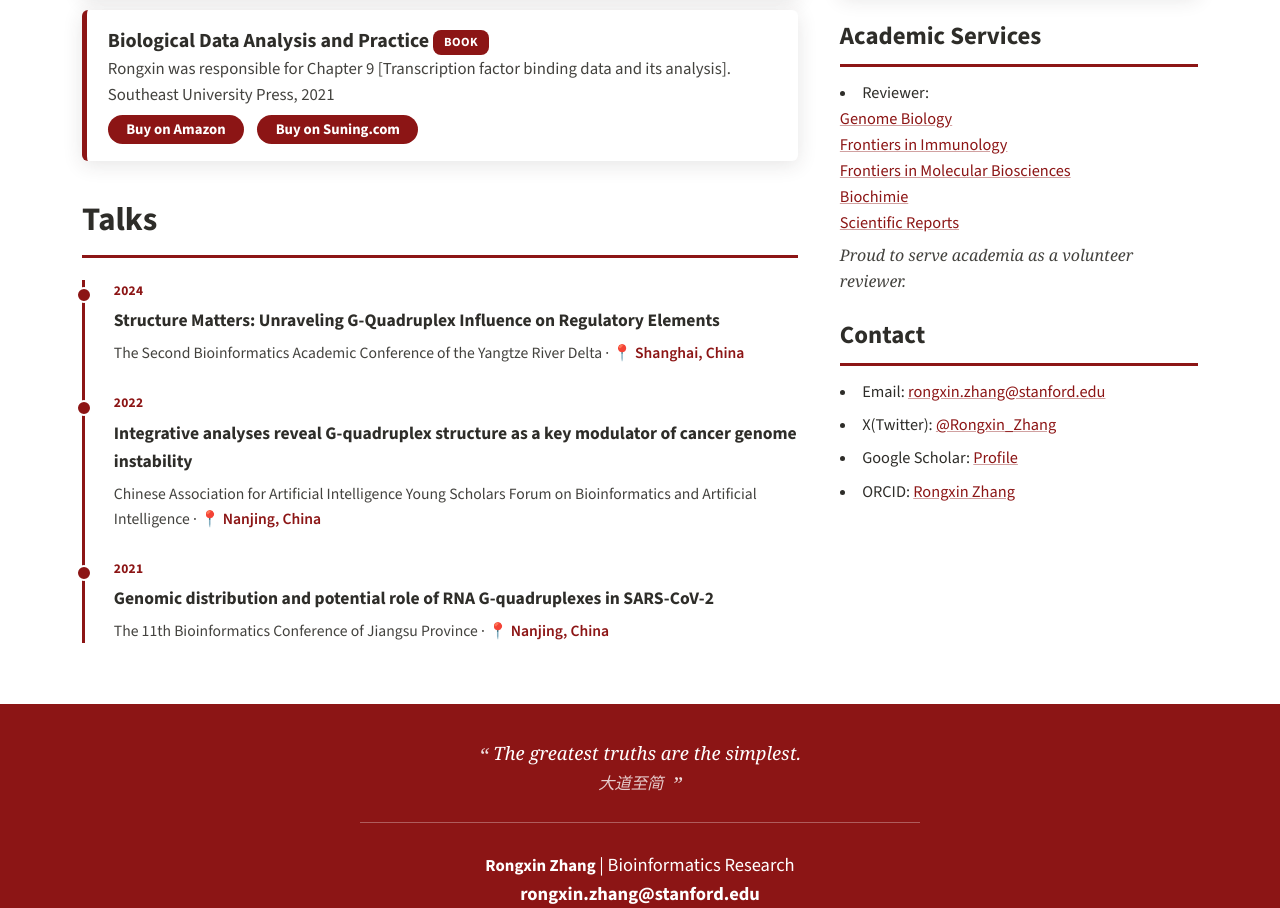
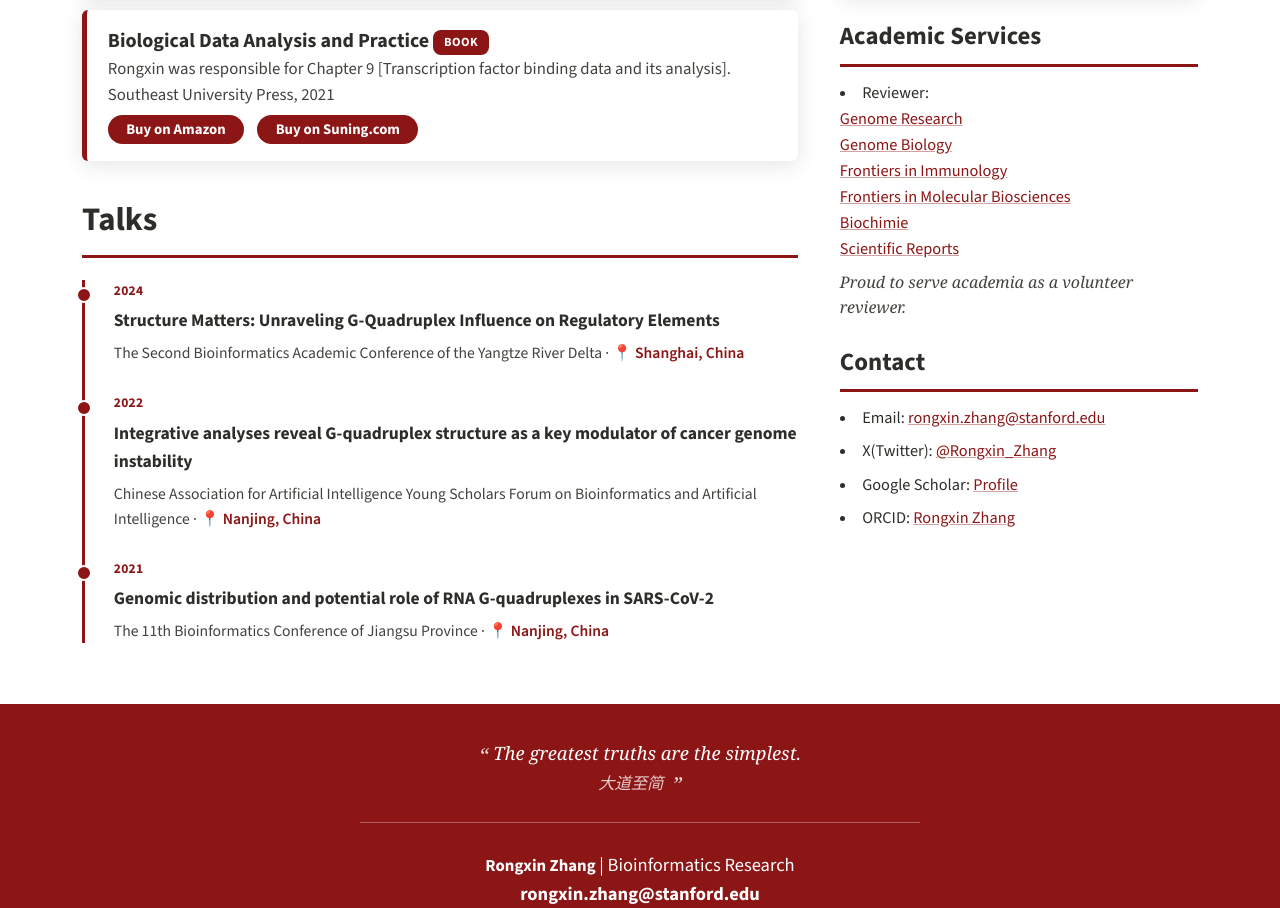
Before and after one commit to rongxinzh/rongxinzh.github.io, a plain HTML site: page index.html in a window 1280 px wide. Shown: the part 2184-3092 px from the top of the page. Drawn offline with nearby package versions, Linux system fonts and the light colour scheme; a script that the page names is missing.

Commit message:
Update index.html

```diff
--- a/index.html
+++ b/index.html
@@ -272,6 +272,7 @@
             <h3 id="services">Academic Services</h3>
             <ul>
                <li>Reviewer: <br />
+                  <a href="https://genome.cshlp.org/" target="_blank" rel="noopener">Genome Research</a><br />
                   <a href="https://genomebiology.biomedcentral.com/" target="_blank" rel="noopener">Genome Biology</a><br />
                   <a href="https://www.frontiersin.org/journals/immunology" target="_blank" rel="noopener">Frontiers in Immunology</a><br />
                   <a href="https://www.frontiersin.org/journals/molecular-biosciences" target="_blank" rel="noopener">Frontiers in Molecular Biosciences</a><br />
```
